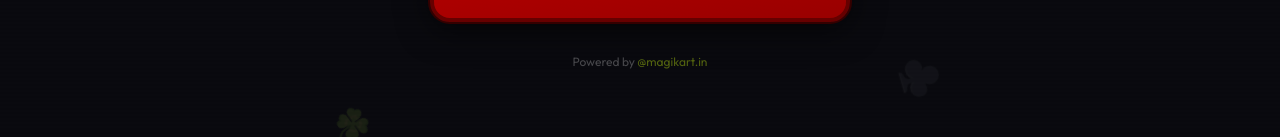
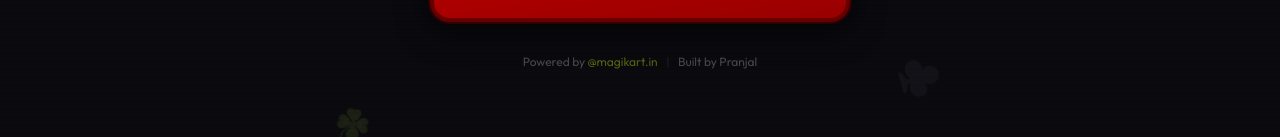
Before and after one commit to Vinayprabhu19/TCG_Trust_Dex, a plain HTML site: page index.html in a window 1280 px wide. Shown: the part 564-701 px from the top of the page. Drawn offline with Linux system fonts and the light colour scheme.

Commit message:
Add Pranjal credit to powered-by footer

```diff
--- a/css/style.css
+++ b/css/style.css
@@ -791,6 +791,11 @@ body {
   color: #9bbc0f;
 }
 
+.powered-sep {
+  margin: 0 6px;
+  opacity: 0.3;
+}
+
 /* ---------- Collapsed (default) / Expanded states ---------- */
 .pokedex .screen-inner {
   transition: min-height 0.4s ease, max-height 0.4s ease;
--- a/index.html
+++ b/index.html
@@ -117,6 +117,8 @@
   <div class="powered-by">
     Powered by
     <a href="https://www.instagram.com/magikart.in" target="_blank" rel="noopener noreferrer">@magikart.in</a>
+    <span class="powered-sep">|</span>
+    Built by Pranjal
   </div>
 
   <script src="js/app.js"></script>
```
